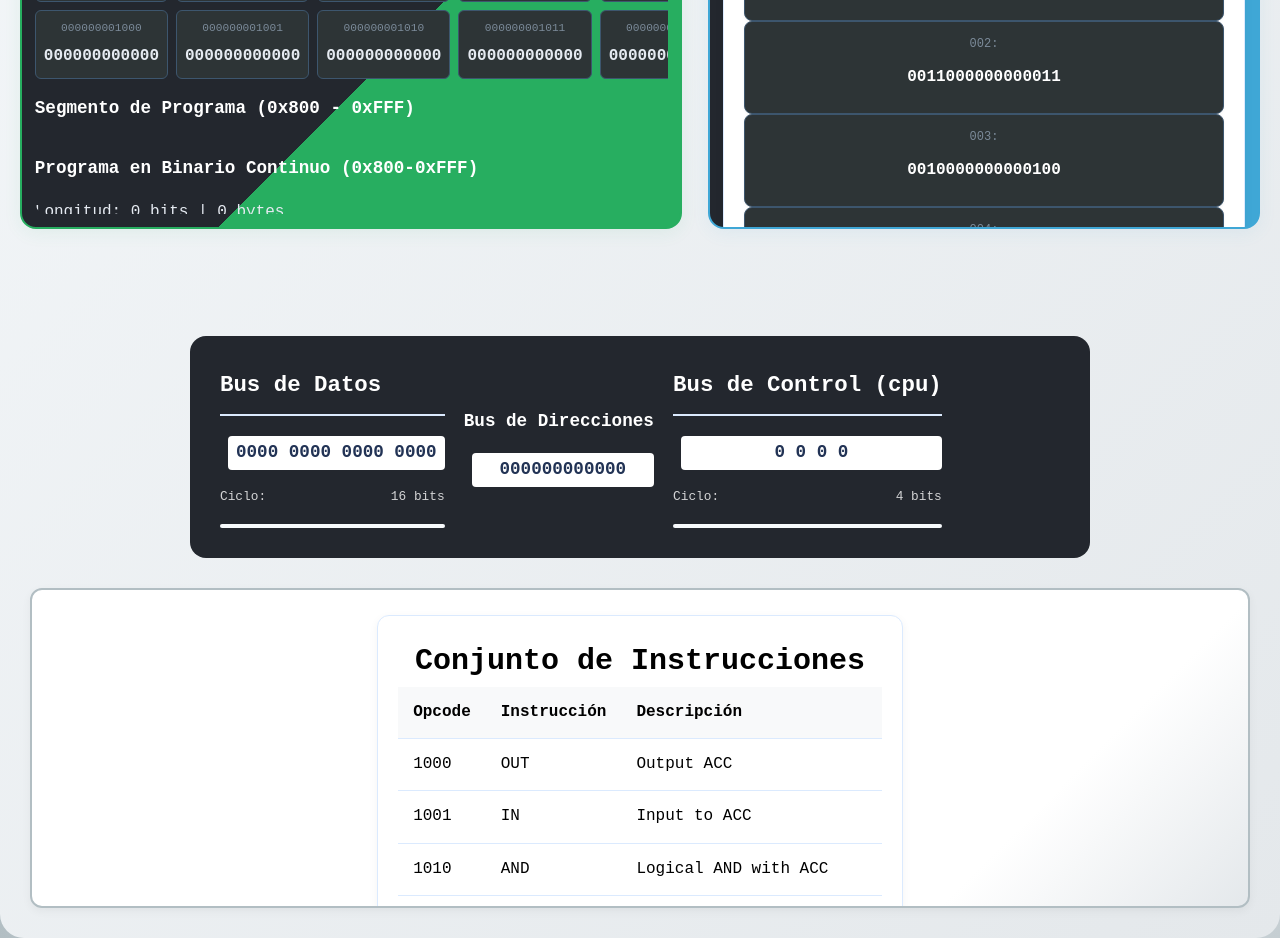
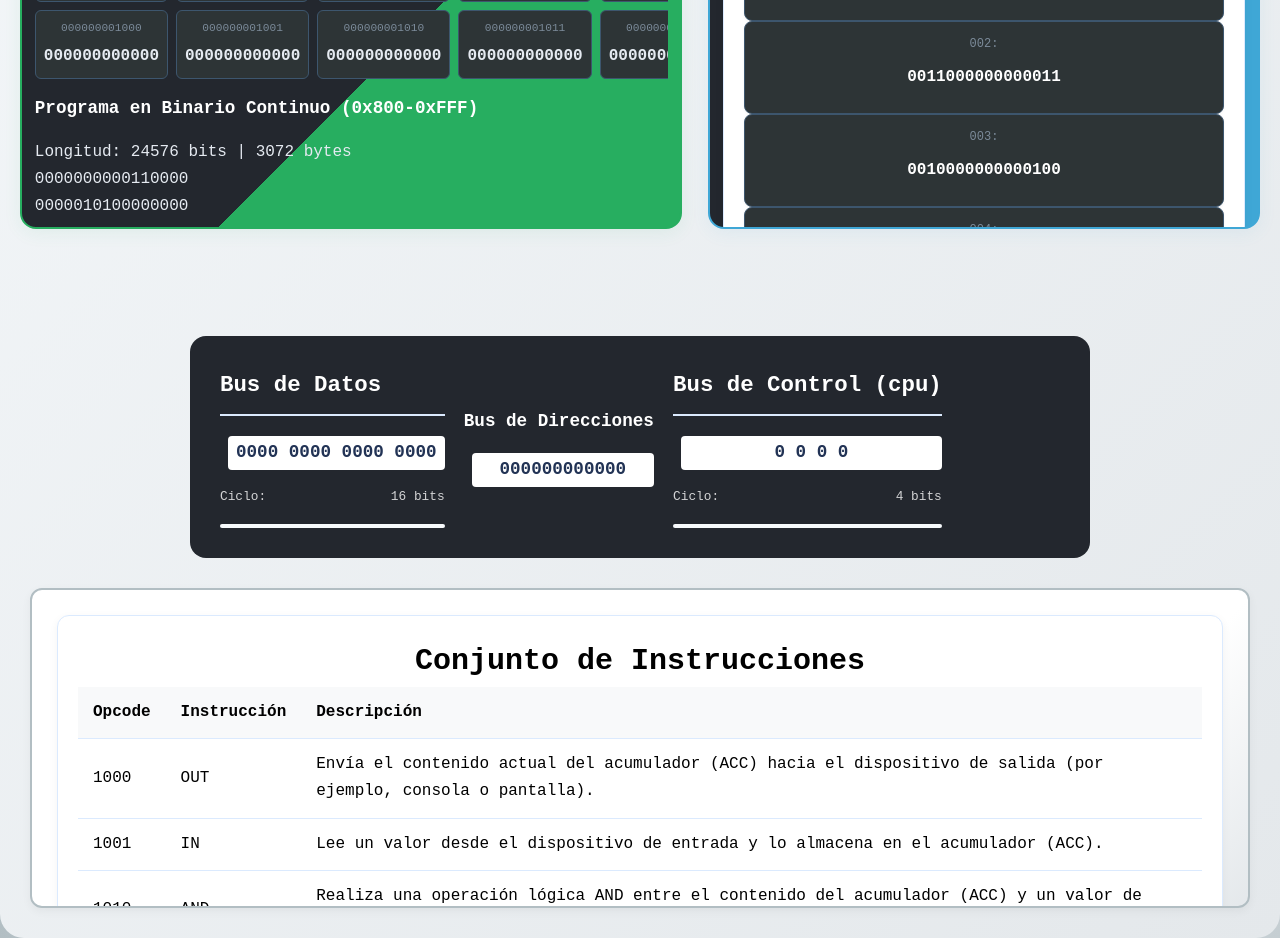
Before and after one commit to JorgeGarcia105/Simulador-Computador, a React (Vite) app: page / in a window 1280 px wide. Shown: the part 1500-2438 px from the top of the page. Built offline with nearby package versions, Linux system fonts and the light colour scheme.

Commit message:
Solucion de carry, ram en binario, set de instrucciones completo

```diff
--- a/src/components/InstructionSet.jsx
+++ b/src/components/InstructionSet.jsx
@@ -1,22 +1,70 @@
 export const INSTRUCTION_SET = {
-	'0000': { name: 'NOP', description: 'No operation' },
-	'0001': { name: 'LOAD', description: 'Load from memory to ACC' },
-	'0010': { name: 'STORE', description: 'Store ACC to memory' },
-	'0011': { name: 'ADD', description: 'Add memory to ACC' },
-	'0100': { name: 'SUB', description: 'Subtract memory from ACC' },
-	'0101': { name: 'JMP', description: 'Jump to address' },
-	'0110': { name: 'JZ', description: 'Jump if zero' },
-	'0111': { name: 'JC', description: 'Jump if carry' },
-	1000: { name: 'OUT', description: 'Output ACC' },
-	1001: { name: 'IN', description: 'Input to ACC' },
-	1010: { name: 'AND', description: 'Logical AND with ACC' },
-	1011: { name: 'OR', description: 'Logical OR with ACC' },
-	1100: { name: 'XOR', description: 'Logical XOR with ACC' },
-	1101: { name: 'NOT', description: 'Logical NOT of ACC' },
-	1110: { name: 'SHL', description: 'Shift ACC left' },
-	1111: { name: 'SHR', description: 'Shift ACC right' },
-	// ...otros si los tienes
+  '0000': {
+    name: 'NOP',
+    description: 'No realiza ninguna operación. Es útil para introducir retardos o alineación de instrucciones.'
+  },
+  '0001': {
+    name: 'LOAD',
+    description: 'Carga en el acumulador (ACC) el valor contenido en la dirección de memoria especificada.'
+  },
+  '0010': {
+    name: 'STORE',
+    description: 'Almacena el contenido del acumulador (ACC) en la dirección de memoria especificada.'
+  },
+  '0011': {
+    name: 'ADD',
+    description: 'Suma al contenido del acumulador (ACC) el valor de la dirección de memoria especificada.'
+  },
+  '0100': {
+    name: 'SUB',
+    description: 'Resta al acumulador (ACC) el valor que se encuentra en la dirección de memoria especificada.'
+  },
+  '0101': {
+    name: 'JMP',
+    description: 'Salta a la instrucción ubicada en la dirección especificada, sin condición. Modifica directamente el contador de programa (PC).'
+  },
+  '0110': {
+    name: 'JZ',
+    description: 'Salta a la dirección especificada si el resultado anterior fue cero (Z=1 en el registro de banderas).'
+  },
+  '0111': {
+    name: 'JC',
+    description: 'Salta a la dirección especificada si la operación anterior generó un acarreo (C=1 en el registro de banderas).'
+  },
+  '1000': {
+    name: 'OUT',
+    description: 'Envía el contenido actual del acumulador (ACC) hacia el dispositivo de salida (por ejemplo, consola o pantalla).'
+  },
+  '1001': {
+    name: 'IN',
+    description: 'Lee un valor desde el dispositivo de entrada y lo almacena en el acumulador (ACC).'
+  },
+  '1010': {
+    name: 'AND',
+    description: 'Realiza una operación lógica AND entre el contenido del acumulador (ACC) y un valor de memoria.'
+  },
+  '1011': {
+    name: 'OR',
+    description: 'Realiza una operación lógica OR entre el contenido del acumulador (ACC) y un valor de memoria.'
+  },
+  '1100': {
+    name: 'XOR',
+    description: 'Realiza una operación lógica XOR entre el acumulador (ACC) y un valor de memoria.'
+  },
+  '1101': {
+    name: 'NOT',
+    description: 'Invierte (niega) todos los bits del acumulador (ACC). Operación unaria.'
+  },
+  '1110': {
+    name: 'SHL',
+    description: 'Desplaza a la izquierda los bits del acumulador (ACC) una posición. Equivale a una multiplicación por 2.'
+  },
+  '1111': {
+    name: 'SHR',
+    description: 'Desplaza a la derecha los bits del acumulador (ACC) una posición. Equivale a una división por 2 sin signo.'
+  }
 };
+
 
 const InstructionSet = () => {
 	return (
--- a/src/components/Memory/RAM.jsx
+++ b/src/components/Memory/RAM.jsx
@@ -144,21 +144,6 @@ Valor (dec): ${parseInt(value, 2)}`}
         </div>
       </div>
 
-      {/* Segmento de CÓDIGO */}
-      <div className="memory-segment">
-        <h4>Segmento de Programa (0x800 - 0xFFF)</h4>
-        <div className="ram-grid">
-          {codeMemory.slice(0, 16).map((value, index) => (
-            <MemoryCell
-              key={index}
-              address={CODE_SEGMENT_START + index}
-              value={value}
-              isCode={true}
-            />
-          ))}
-        </div>
-      </div>
-
       {/* Vista Binaria Continua del Programa - VERSIÓN CORREGIDA */}
       <div className="binary-program-view">
         <h4>Programa en Binario Continuo (0x800-0xFFF)</h4>
--- a/src/utils/binaryUtils.js
+++ b/src/utils/binaryUtils.js
@@ -86,6 +86,13 @@ export const binarySubtract = (a, b, wordSize = WORD_SIZE) => {
   // Resta mediante suma del complemento a 2
   const negB = binaryNegate(b, wordSize);
   const { result, flags } = binaryAdd(a, negB, wordSize);
+
+  // Recalcula la flag C para resta (borrow)
+  // Carry = 1 si a >= b, Carry = 0 si a < b
+  const aDec = parseInt(a, 2);
+  const bDec = parseInt(b, 2);
+  flags.C = aDec < bDec ? '1' : '0';
+
   return { result, flags };
 };
 
--- a/src/utils/initialState.js
+++ b/src/utils/initialState.js
@@ -1,5 +1,22 @@
 import { toBinary, ADDRESS_SIZE, WORD_SIZE } from './binaryUtils';
 import InstructionSet from '../components/InstructionSet';
+
+const RAM_SIZE = 4096; // 12 bits de dirección
+
+// Tus datos iniciales (primeras posiciones)
+const initialData = [
+  '000000000011', // RAM[0] = 3
+  '000000000101', // RAM[1] = 5
+  '000000000010', // RAM[2] = 2
+  '000000000111', // RAM[3] = 7
+  '000000000001', // RAM[4] = 1
+  // ...más datos si quieres
+];
+
+// Rellena la RAM con ceros y pon los datos y el código en su lugar
+const ram = Array(RAM_SIZE).fill('000000000000');
+initialData.forEach((val, i) => ram[i] = val);
+initialData.forEach((val, i) => ram[0x800 + i] = val);
 
 export const initialState = {
   cpu: {
@@ -18,24 +35,27 @@ export const initialState = {
     },
   },
   memory: {
-    ram: JSON.parse(localStorage.getItem('simulator_ram_data')) || Array(256).fill('00000000'),
+    ram,
     rom: [
         '0001000000000010', // LOAD 2
         '0001000000000001', // LOAD 1
         '0011000000000011', // ADD 3
-        '0010000000000100', // STORE 4 almacenamiento
-        // Instrucciones adicionales
-        '0101000000000101', // SUB 5
-        '0110000000000110', // MUL 6
+        '0010000000000100', // STORE 4
+
+        '0100000000000101', // SUB 5
+        '0010000000001110', // STORE 14
+        '0011000000000110', // ADD 6
         '0011000000000111', // ADD 7
+
         '0001000000001000', // LOAD 8
-        '1100000000001001', // JMP 9
-        '1110000000001010', // JZ 10
-        '1011000000001011', // AND 11
-        '1010000000001100', // OR 12
-        '1001000000001101', // XOR 13
-        '1111111111111111', // NOP (No Operation)
-        '1000000000001110', // MOV 14
+        '0101000000001001', // JMP 9
+        '0110000000001010', // JZ 10
+        '1010000000001011', // AND 11
+        '1011000000001100', // OR 12
+        '1100000000001101', // XOR 13
+
+        '0000000000000000', // NOP
+        '1000000000001110'  // OUT 14
     ]
   },
   instructionSet: InstructionSet,
```
